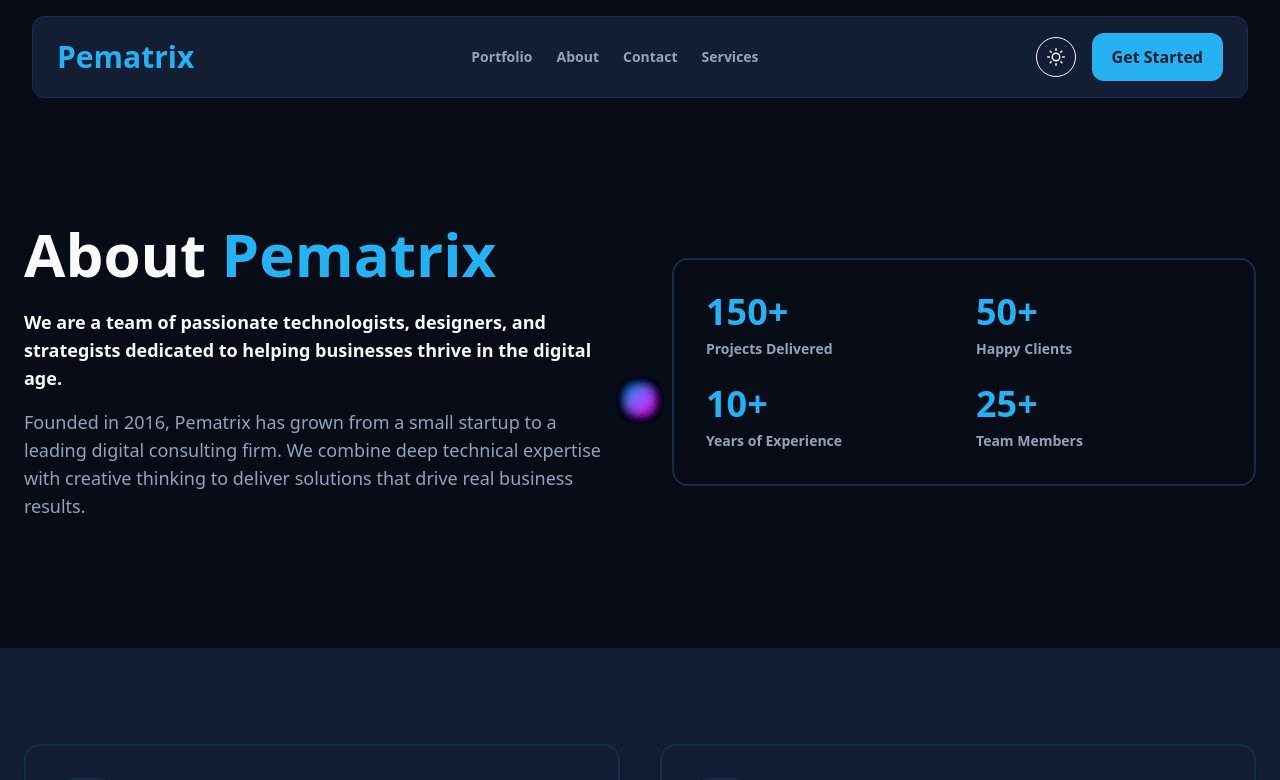
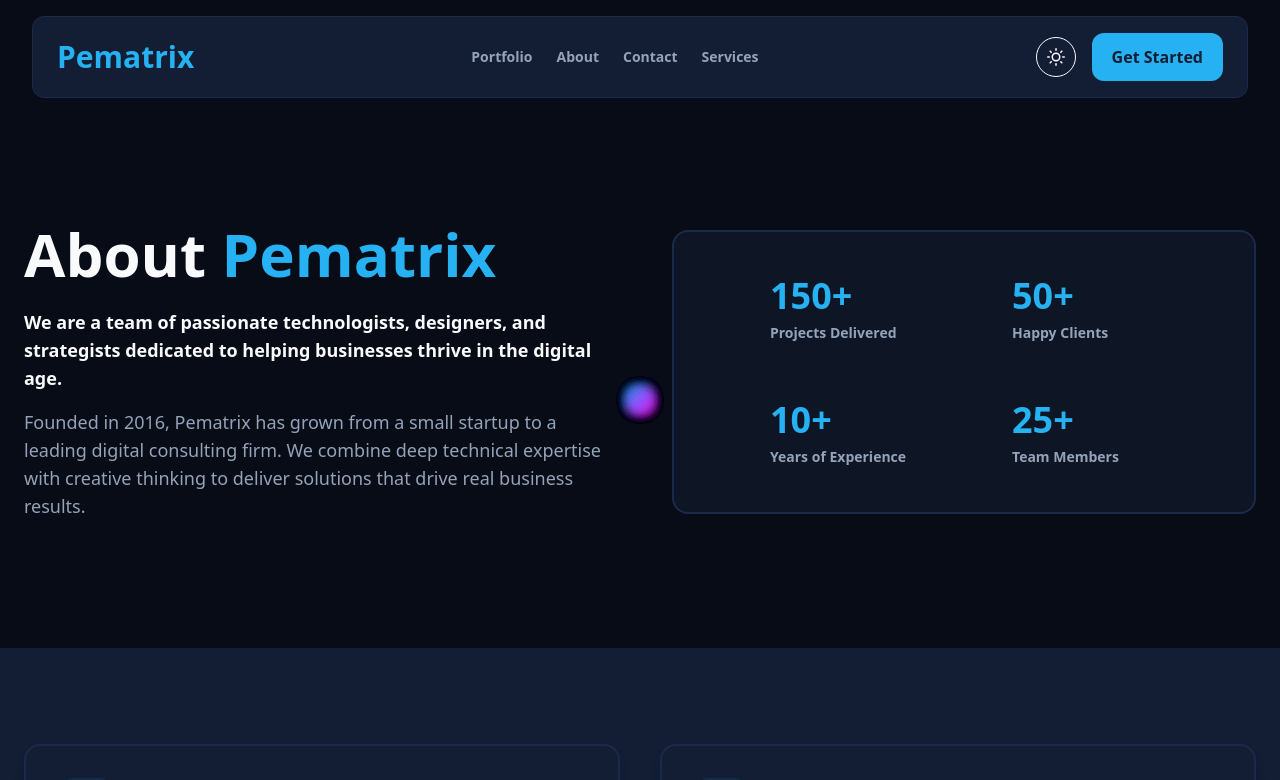
Before and after one commit to DeraJudy/pematrix, a Next.js app: page /about in a window 1280 px wide. Shown: the top 780 px of the page. Built offline with nearby package versions, Linux system fonts and the light colour scheme.

Commit message:
About Page done1

```diff
--- a/src/app/about/page.js
+++ b/src/app/about/page.js
@@ -71,8 +71,11 @@ export default function About() {
             whileInView={{ opacity: 1, scale: 1 }}
             viewport={{ once: true }}
             transition={{ duration: 0.6 }}
-            className="grid grid-cols-2 gap-6 border-2 rounded-2xl p-8 bg-card/80"
-            style={{ borderColor: "hsl(var(--border))" }}
+            className="grid grid-cols-2 px-12 py-4 border-2 rounded-2xl "
+            style={{
+              borderColor: "hsl(var(--border))",
+              backgroundColor: "hsl(var(--card))",
+            }}
           >
             {[
               ["150+", "Projects Delivered"],
@@ -80,7 +83,7 @@ export default function About() {
               ["10+", "Years of Experience"],
               ["25+", "Team Members"],
             ].map(([value, label], i) => (
-              <div key={i}>
+              <div key={i} className="px-12 py-7">
                 <h4
                   style={{
                     color: "hsl(var(--primary))"
```
